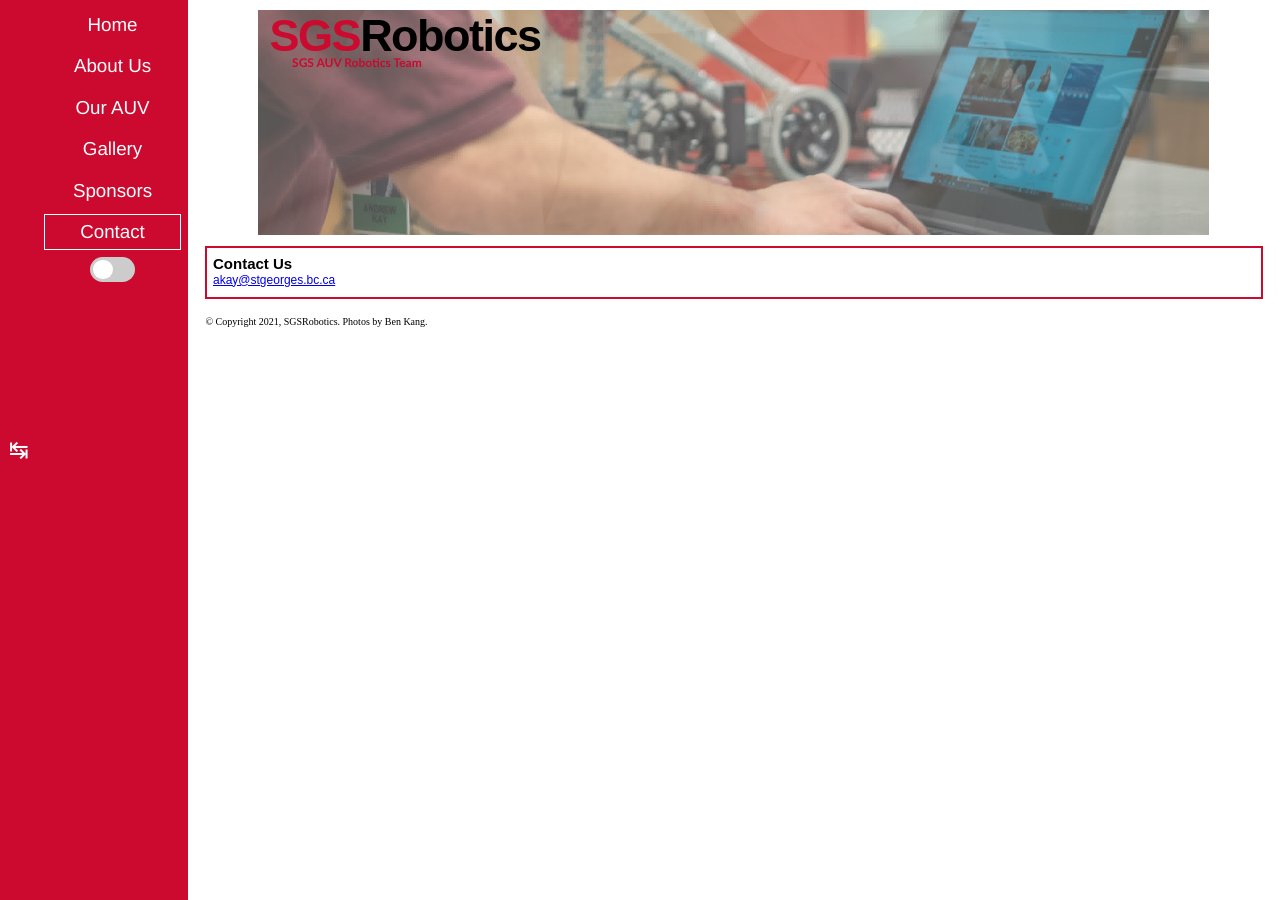
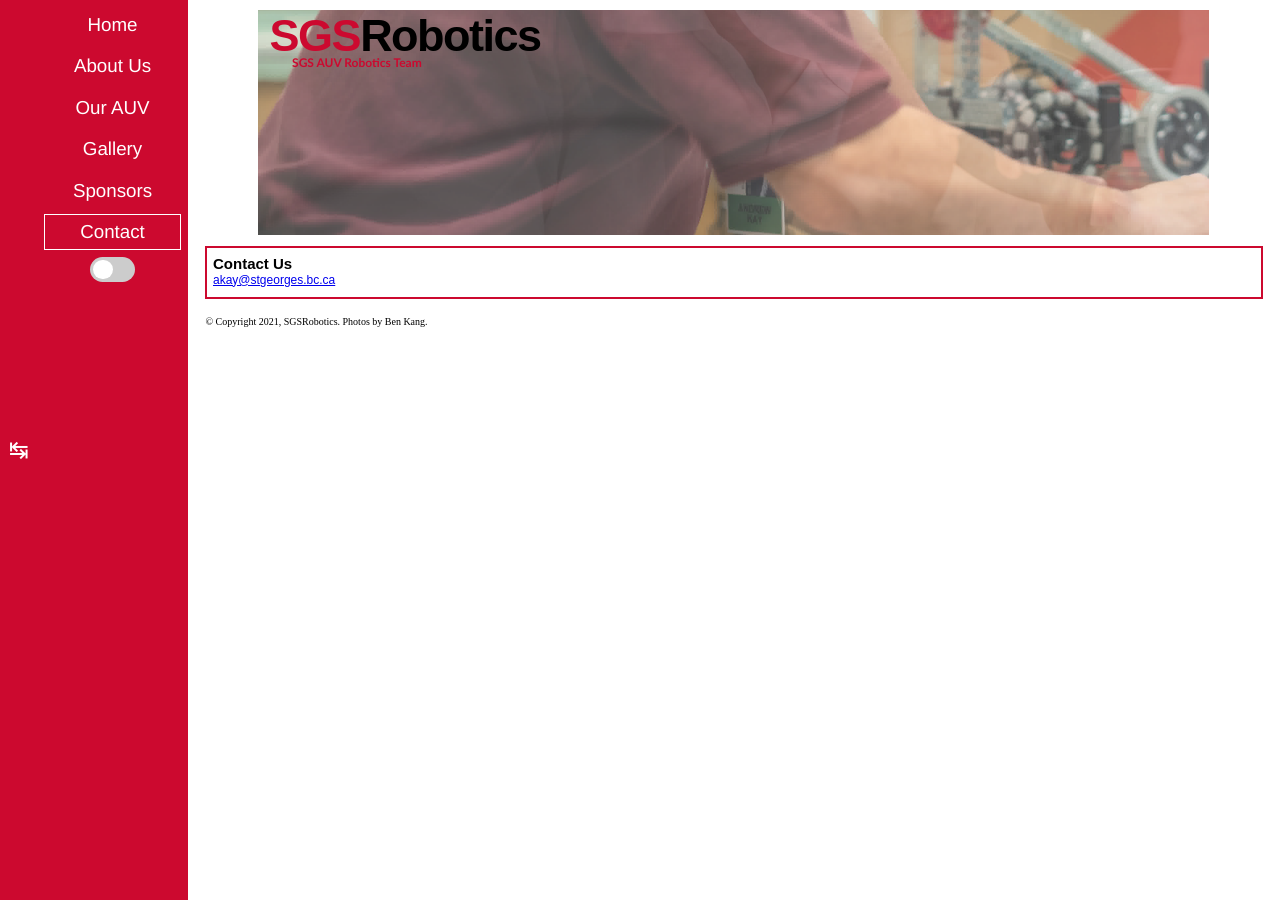
Before and after one commit to Lawrenc3X/SubRobotics-Modern, a Jekyll site: the page built from _content/contact.html, in a window 1280 px wide. Built offline with Jekyll 4.4.1, drawn with Linux system fonts in a browser that asks for light colours.

Commit message:
fixed img 1

```diff
--- a/_includes/header.html
+++ b/_includes/header.html
@@ -1,6 +1,6 @@
 <div id="header">
   <div class="fadein">
-    <img src={{"/images/1.jpeg" | absolute_url}} style="top: -750px; left: -500px;">
+    <img src={{"/images/1.jpeg" | absolute_url}} style="top: -750px;">
     <img src={{"/images/2.jpeg" | absolute_url}} style="top: -650px;">
     <img src={{"/images/3.jpeg" | absolute_url}} style="top: -870px;">
     <img src={{"/images/4.jpeg" | absolute_url}} style="top: -750px;">
```
